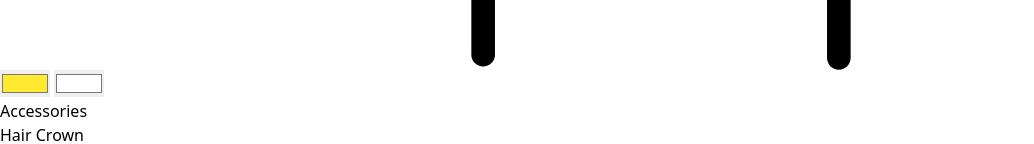
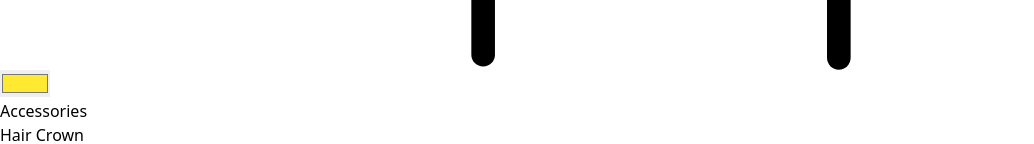
Before and after one commit to sairash/myfabeltown_CharacterCreator, a Svelte app: page / in a window 1280 px wide. Shown: the part 1726-1870 px from the top of the page, without its empty margins (0-1034 px from the left). Built offline with nearby package versions, Linux system fonts and the light colour scheme.

Commit message:
Face color option removed

```diff
--- a/src/App.svelte
+++ b/src/App.svelte
@@ -11,7 +11,6 @@
         left: 'left_1'
       },
       mouth: 'mouth_1',
-      face_color: '#ffffff',
     },
     body_part:{
       accessories:'tie',
@@ -36,7 +35,6 @@
     <SvgDisplay {...character}/>
 
     <input type="color" name="" bind:value={character.body_part.body_color} id="">
-    <input type="color" name="" bind:value={character.head_part.face_color} id="">
     <div class="">
       <h1 class="text-3xl font-bold mb-5">Accessories</h1>
       <span class="p-5 px-10 hover:bg-gray-400 cursor-pointer" on:click={() => character.head_part.accessories = "hair"}>Hair</span>
--- a/src/lib/svg_builder/body_part/head.svelte
+++ b/src/lib/svg_builder/body_part/head.svelte
@@ -9,13 +9,12 @@
     export let accessories;
     export let eyes;
     export let mouth;
-    export let face_color;
 </script>
 
 <g transform="translate(-30.17 -65.855)" class="upper_body">
     <g class="head">
 
-        <Face {face_color}/>
+        <Face />
 
         <Eyes {...eyes} />
 
--- a/src/lib/svg_builder/body_part/head/face.svelte
+++ b/src/lib/svg_builder/body_part/head/face.svelte
@@ -1,7 +1,6 @@
 <script>
-    export let face_color;
 </script>
 
-<g  fill="{face_color}" stroke-width="0" class="face_color">
+<g  fill="#fff" stroke-width="0" class="face_color">
     <path d="m74.355 105.23c-9.7531 4.7299-17.713 48.569 13.077 49.225 32.879 0.70115 25.693-56.078-4.0678-55.797"/>
 </g>
```
